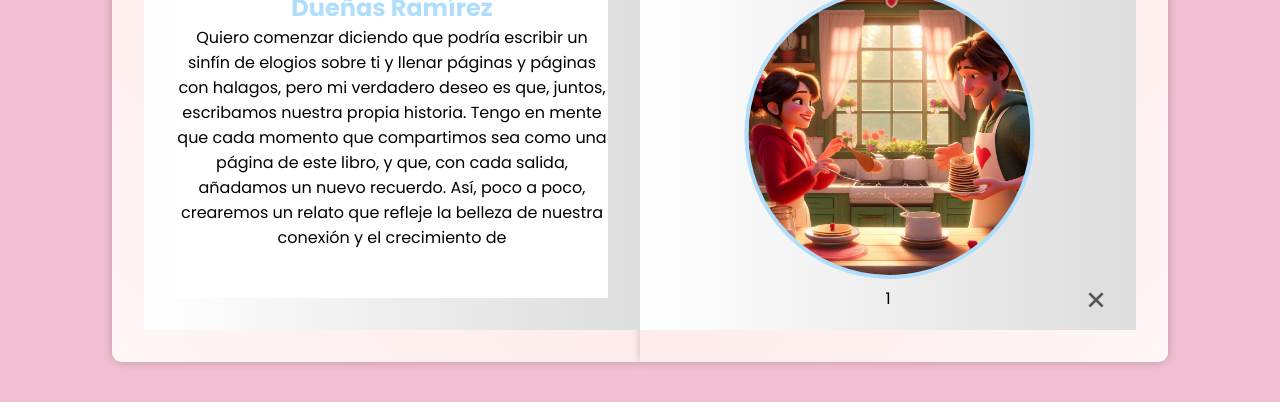
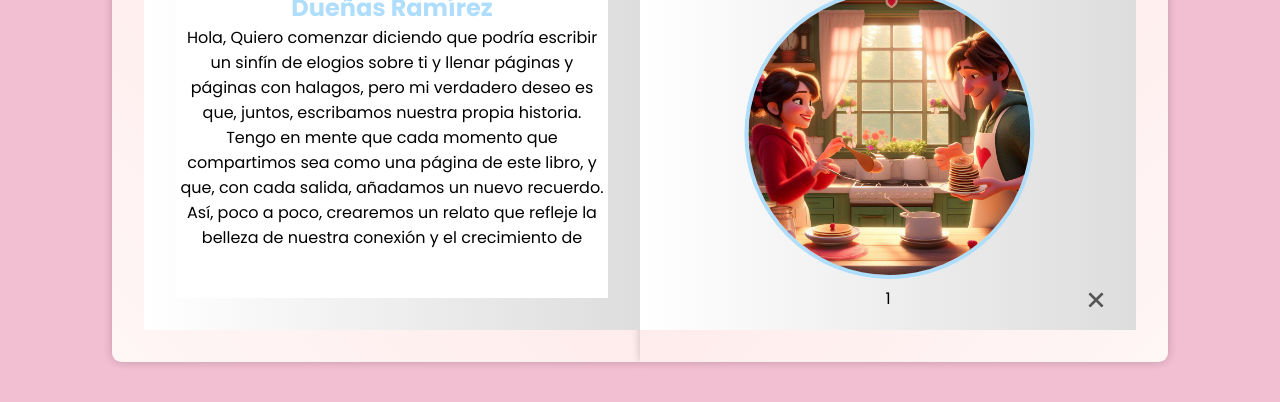
Before and after one commit to BOTEK-BIT/IYEARS, a plain HTML site: page index.html in a window 1280 px wide. Shown: the part 398-800 px from the top of the page. Drawn offline with nearby package versions, Linux system fonts and the light colour scheme.

Commit message:
Agregar Hola

```diff
--- a/index.html
+++ b/index.html
@@ -30,7 +30,7 @@
                         <a href=""><i class='bx bxs-heart'></i></a>
                         <a href=""><i class='bx bxs-heart'></i></a>
                     </div> -->
-                    <p>Quiero comenzar diciendo que podría escribir un sinfín de elogios sobre ti y llenar páginas y páginas con halagos, pero mi verdadero deseo es que, juntos, escribamos nuestra propia historia. Tengo en mente que cada momento que compartimos sea como una página de este libro, y que, con cada salida, añadamos un nuevo recuerdo. Así, poco a poco, crearemos un relato que refleje la belleza de nuestra conexión y el crecimiento de</p>
+                    <p>Hola, Quiero comenzar diciendo que podría escribir un sinfín de elogios sobre ti y llenar páginas y páginas con halagos, pero mi verdadero deseo es que, juntos, escribamos nuestra propia historia. Tengo en mente que cada momento que compartimos sea como una página de este libro, y que, con cada salida, añadamos un nuevo recuerdo. Así, poco a poco, crearemos un relato que refleje la belleza de nuestra conexión y el crecimiento de</p>
                         <!-- <div class="btn-box">
                             <a href="" class="btn">love</a>
                             <a href="" class="btn contact-me">love</a>
```
